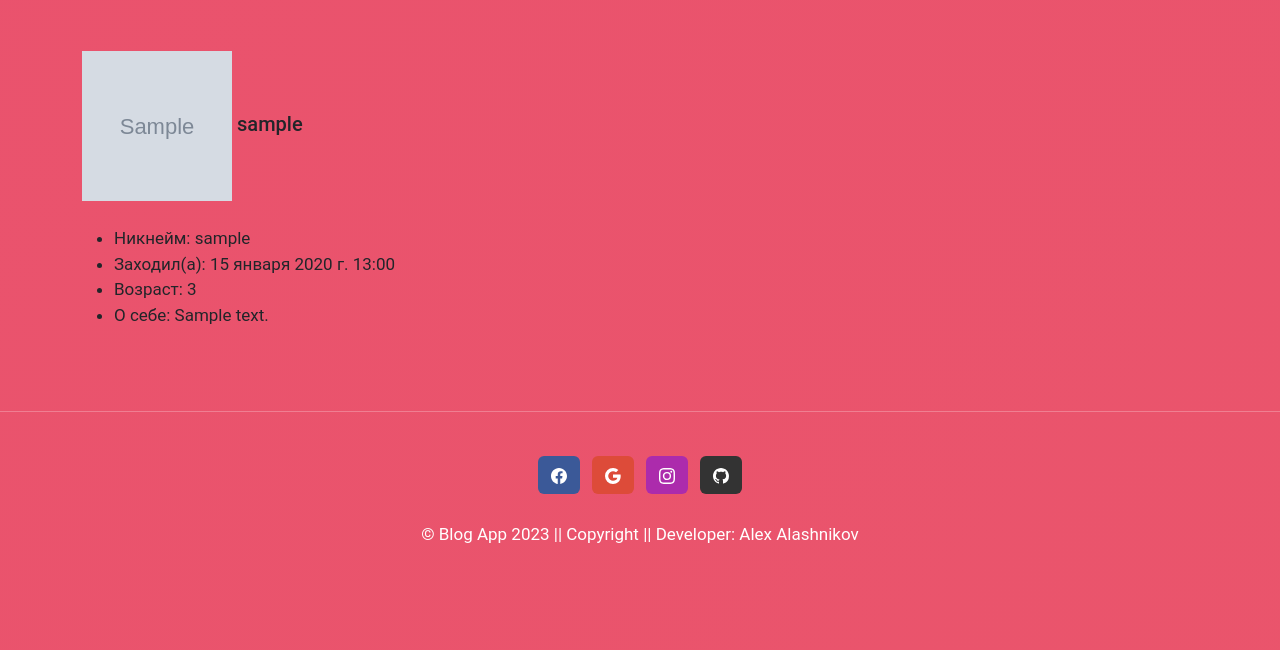
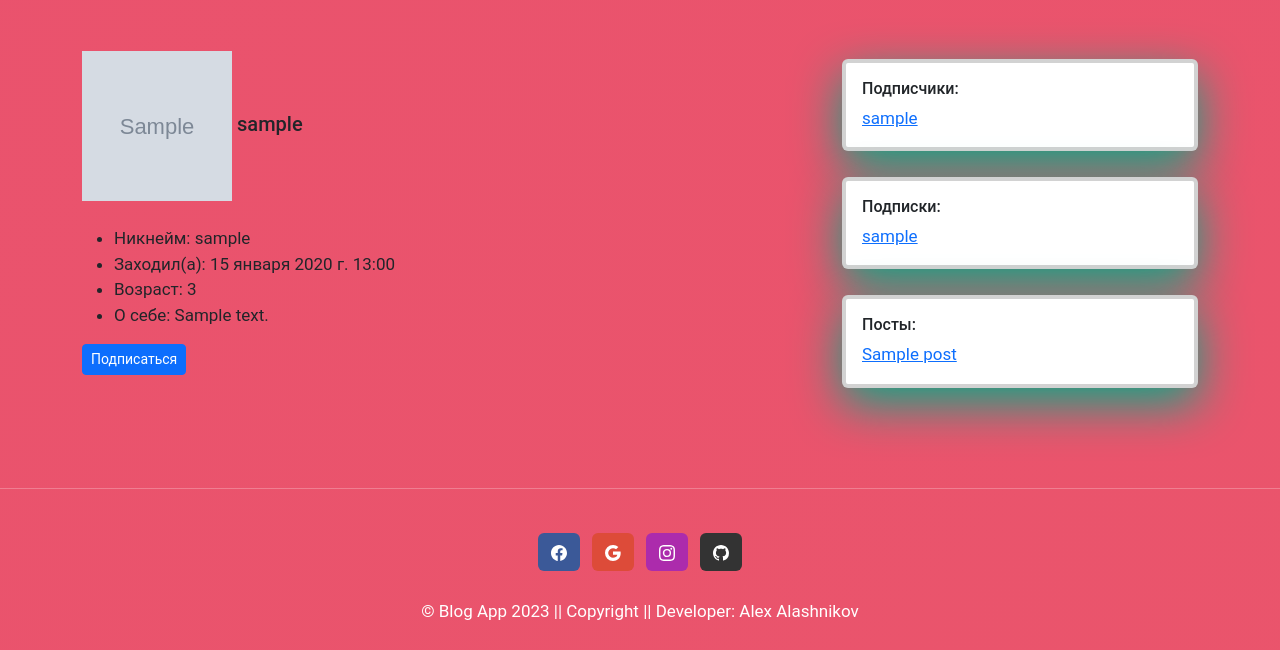
Before and after one commit to AlexAlashnikov/Graduation_Project, a Django app: a page that uses blogproject/user_profile/templates/user_profile/profile_detail.html in a window 1280 px wide. Shown: the part 58-708 px from the top of the page. Run offline with Django 4.2, Linux system fonts and the light colour scheme; tables that the repository leaves empty hold one stand-in row (values such as "Sample post"); grey boxes marked "Sample" are stand-in pictures; some libraries are stand-ins or nearby versions.

Commit message:
added likes and followers

```diff
--- a/blogproject/blog/urls.py
+++ b/blogproject/blog/urls.py
@@ -16,4 +16,5 @@ urlpatterns = [
     path("category_list/", views.CategoryListView.as_view(), name="category_list"),
     path("category/<int:pk>/<str:slug>/", views.PostByCategoryListView.as_view(), name="category_detail"),
     path("search/", views.PostSearchView.as_view(), name="search"),
+    path("like/", views.like_view, name="like_post"),
 ]
--- a/blogproject/user_profile/templates/user_profile/profile_detail.html
+++ b/blogproject/user_profile/templates/user_profile/profile_detail.html
@@ -3,6 +3,7 @@
 
 
 {% block content %}
+
 <h5 class="card-title "><img src="{{profile.get_profile_image}}" width="150" height="150" alt="{{ profile }}">
     {{ profile }}
 </h5>
@@ -18,4 +19,56 @@
     </ul>
 </div>
 
+<form  method=POST action="{% url 'profile:follow_user' profile.slug %}">
+    {% csrf_token %}
+    {% if request.user != profile.user %}
+        {% if request.user.profile in profile.follows.all %}
+            <button class="btn btn-sm btn-danger btn-following" name="follow" value="unfollow" type="submit">
+                Отписаться
+            </button>
+        {% else %}
+            <button class="btn btn-sm btn-primary btn-following" name="follow" value="follow" type="submit">
+                Подписаться
+            </button>
+        {% endif %}
+    {% endif %}
+</form>
+
 {% endblock %}
+
+{% block sidebar %}
+
+<div class="card border-4">
+    <div class="card-body">
+        <h6 class="card-title">
+            Подписчики:
+        </h6>
+        {% for following in profile.follows.all %}
+            <a href="{{ following.get_absolute_url }}">{{ following }}</a><br>
+        {% endfor%}
+    </div>
+</div>
+<br>
+<div class="card border-4">
+    <div class="card-body">
+        <h6 class="card-title">
+            Подписки:
+        </h6>
+        {% for follower in profile.followed_by.all %}
+            <a href="{{ follower.get_absolute_url }}">{{ follower }}</a><br>
+        {% endfor%}
+    </div>
+</div><br>
+<div class="card border-4">
+    <div class="card-body">
+        <h6 class="card-title">
+            Посты:
+        </h6>
+        {% for post in all_posts_user %}
+            <a href="{{ post.get_absolute_url }}">{{ post.title }}</a>
+            <br>
+        {% endfor %}
+    </div>
+</div><br>
+
+{% endblock %}
--- a/blogproject/user_profile/urls.py
+++ b/blogproject/user_profile/urls.py
@@ -6,6 +6,7 @@ app_name = "profile"
 
 urlpatterns = [
     path("profile_detail/<str:slug>/", views.ProfileView.as_view(), name="profile_detail"),
+    path("profile_detail/<str:slug>/follow/", views.FollowingProfileCreateView.as_view(), name="follow_user"),
     path("update_profile/", views.ProfileEditView.as_view(), name="update_profile"),
     path("register/", views.RegisterCreateView.as_view(), name="register"),
     path("login/", views.UserLoginView.as_view(), name="login"),
--- a/blogproject/user_profile/views.py
+++ b/blogproject/user_profile/views.py
@@ -3,8 +3,9 @@ from django.contrib.auth import logout
 from django.contrib.auth.views import LoginView, LogoutView, PasswordChangeView
 from django.contrib.messages.views import SuccessMessageMixin
 from django.db import transaction
+from django.shortcuts import redirect
 from django.urls import reverse_lazy
-from django.views.generic import CreateView, DetailView, UpdateView
+from django.views.generic import CreateView, DetailView, UpdateView, View
 
 from blog.models import Post
 
@@ -29,6 +30,20 @@ class ProfileView(DetailView):
         context["title"] = f"Страница пользователя: {self.object.user.username}"
         context["all_posts_user"] = Post.objects.filter(author=self.object.user)
         return context
+
+
+class FollowingProfileCreateView(View):
+    model = Profile
+
+    def post(self, request, **kwargs):
+        if request.user.is_authenticated:
+            profile = self.model.objects.get(slug=self.kwargs["slug"])
+            curent_user_profile = request.user.profile
+            if curent_user_profile in profile.follows.all():
+                profile.follows.remove(curent_user_profile)
+            else:
+                profile.follows.add(curent_user_profile)
+        return redirect(profile)
 
 
 class ProfileEditView(UpdateView):
```
Also changed, not shown: blogproject/blog/templates/blog/post_detail.html (+44 -0 lines), blogproject/blog/views.py (+11 -0 lines).
